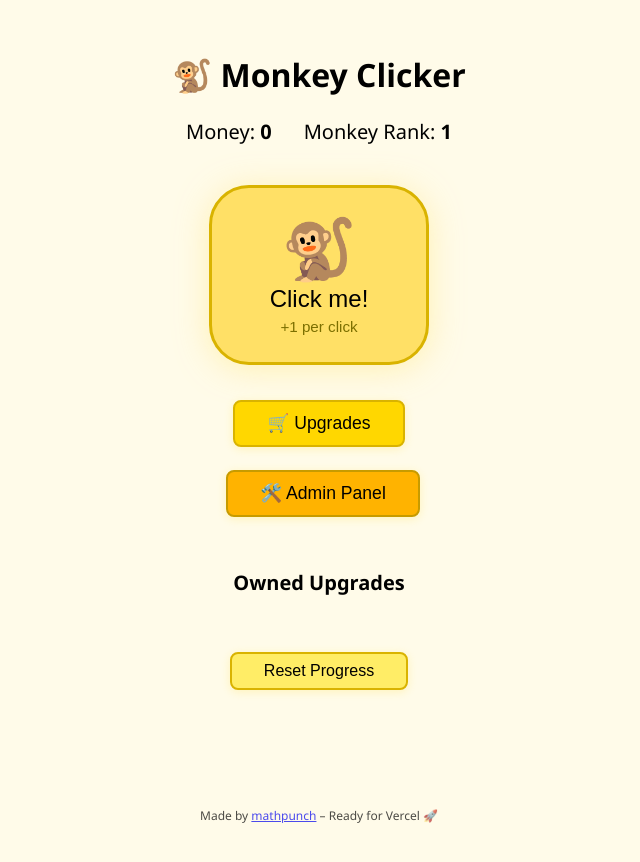
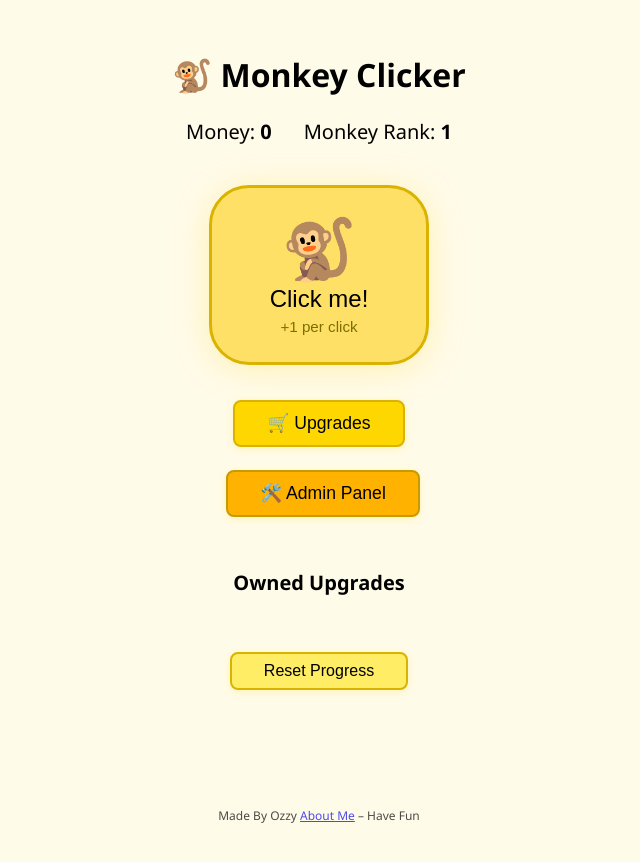
Before and after one commit to monkeyclickerbeta/monkeyclickerbeta.github.io, a React (Vite) app: page / in a window 1280 px wide. Shown: the whole page, without its empty margins (321-961 px from the left). Built offline with nearby package versions, Linux system fonts and the light colour scheme.

Commit message:
Update App.jsx

```diff
--- a/src/App.jsx
+++ b/src/App.jsx
@@ -389,7 +389,7 @@ function App() {
       )}
       <footer>
         <small>
-          Made by <a href="https://github.com/mathpunch" target="_blank" rel="noopener noreferrer">mathpunch</a> – Ready for Vercel 🚀
+          Made By Ozzy <a href="https://aboutozzy.vercel.app/" target="_blank" rel="noopener noreferrer">About Me</a> – Have Fun
         </small>
       </footer>
     </div>
```
